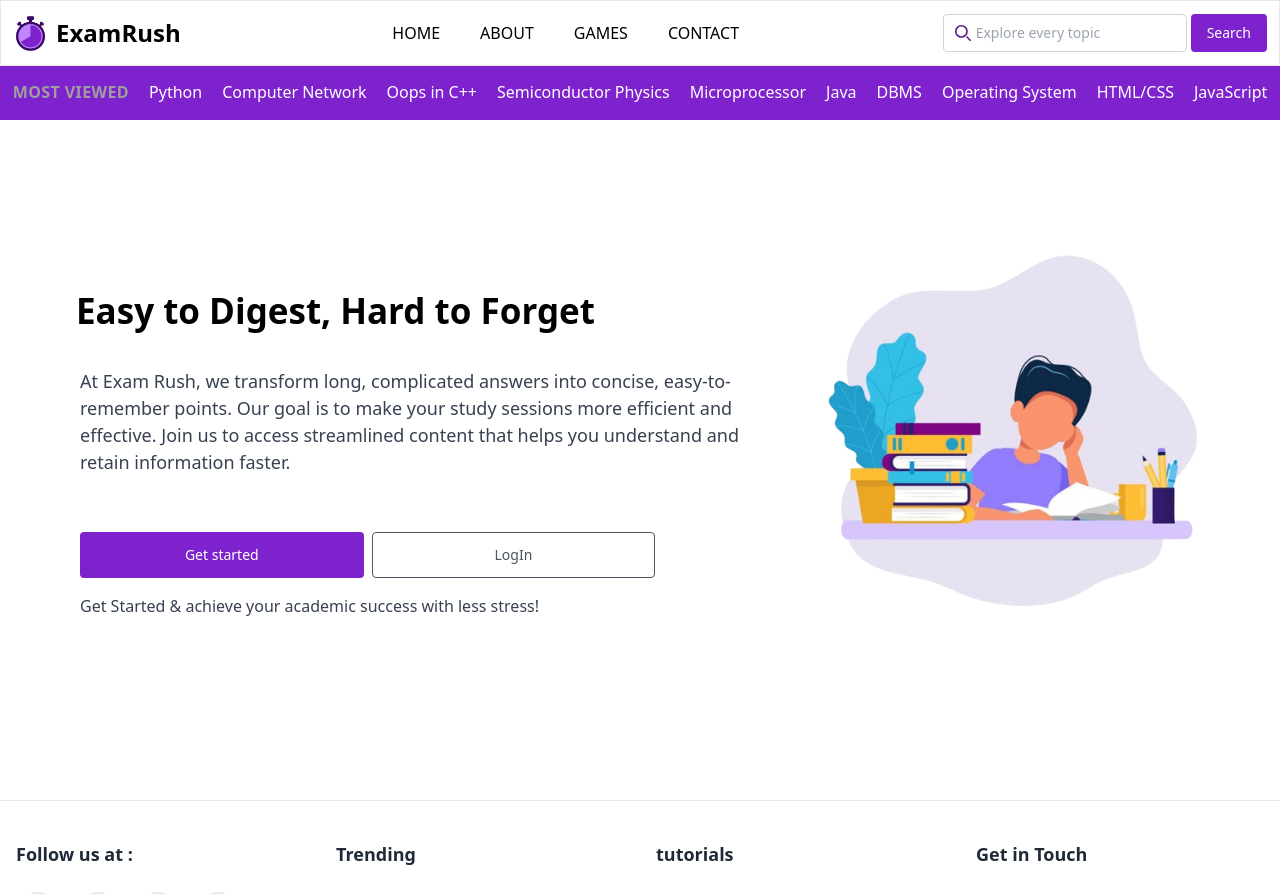
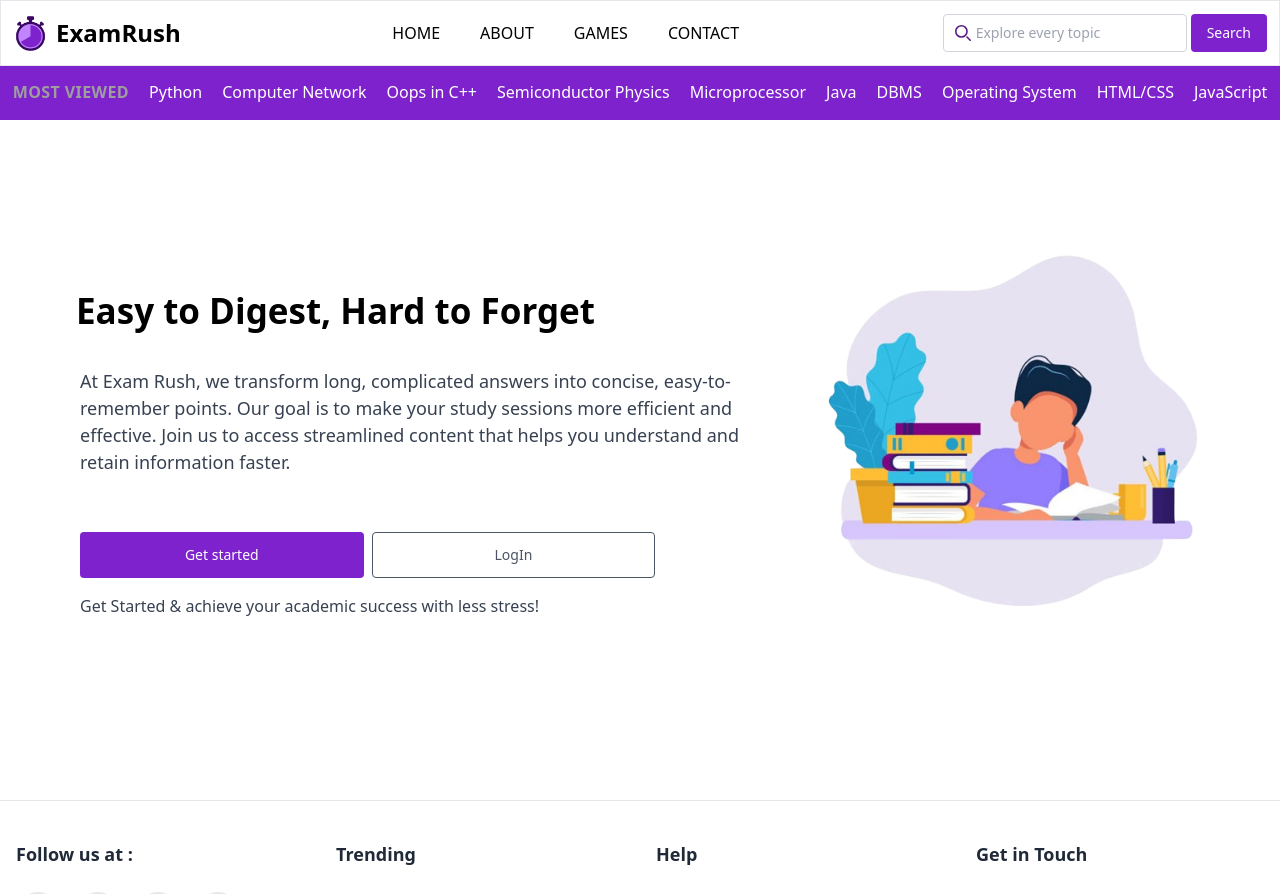
Before and after one commit to mardavsj/exam-rush, a Next.js app: page / in a window 1280 px wide. Shown: the top 894 px of the page. Built offline with nearby package versions, Linux system fonts and the light colour scheme; grey boxes are pictures that could not be loaded.

Commit message:
footer updated

```diff
--- a/components/footer.js
+++ b/components/footer.js
@@ -79,7 +79,7 @@
             </div>
             <div className="w-1/4 px-4">
               <div className="wow fadeInLeft" data-wow-delay="0.6s">
-                <h3 className="text-lg font-semibold text-gray-800 mb-6">tutorials</h3>
+                <h3 className="text-lg font-semibold text-gray-800 mb-6">Help</h3>
                 <ul className="grid space-y-3">
                   <Link href="/help/faq" className="text-gray-600 hover:text-purple-700">FAQ</Link>
                   <Link href="/help/termsCondition" className="text-gray-600 hover:text-purple-700">Terms & Conditions</Link>
```
